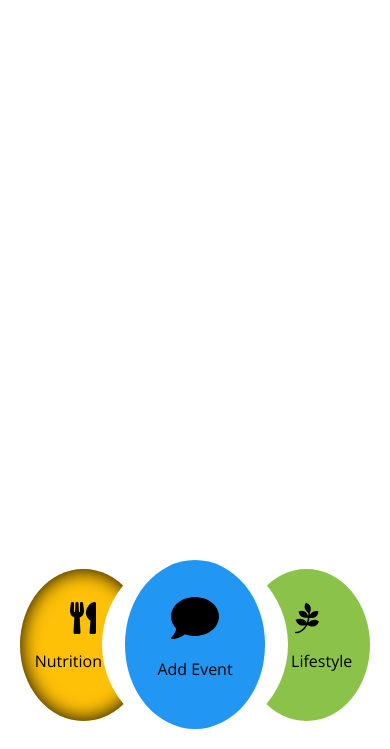
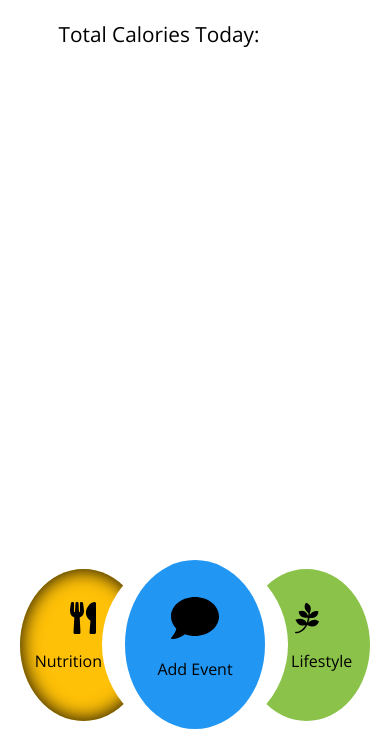
Before and after one commit to ShehryarX/wolfhacks, a website: page index.html in a window 390 px wide. Both pictures are taken after a click on the element "Nutrition". Shown: the part 95-844 px from the top of the page. Drawn offline with nearby package versions, Linux system fonts and the light colour scheme; no server answers.

Commit message:
style changes

```diff
--- a/index.html
+++ b/index.html
@@ -34,6 +34,7 @@
 
 <div class="container">
   <div class="content-container">
+    <div class="fade"></div>
     <div class="content nutrition">
       <h1>Nutrition</h1>
       <!--
@@ -46,10 +47,13 @@
         <p>123</p>
       </div>
       -->
+      <div class="chart">
+        <h3 id="totalCalories">Total Calories Today: </h3>
+        <div>
+          <canvas id="foodChart" width="400" height="400"></canvas>
+        </div>
+      </div>
       <div class="content-list"></div>
-      <div class="chart">
-        <canvas id="foodChart" width="400" height="400"></canvas>
-      </div>
       <div class="spacer"></div>
     </div>
     <div class="content events">
--- a/main.css
+++ b/main.css
@@ -46,7 +46,7 @@ html, body, .container {
   height: 30vh;
   border-radius: 50%;
   position: relative;
-  z-index: 2;
+  z-index: 4;
 }
 
 .tab.left {
@@ -55,6 +55,7 @@ html, body, .container {
   width: 25vh;
   border-radius: 50%;
   margin-right: -5vh;
+  z-index: 2;
 }
 
 .tab.left h3 {
@@ -67,6 +68,7 @@ html, body, .container {
   width: 25vh;
   border-radius: 50%;
   margin-left: -5vh;
+  z-index: 2;
 }
 
 .tab.right h3 {
@@ -79,7 +81,7 @@ html, body, .container {
   width: 33vh;
   border-radius: 50%;
   background: #fff;
-  z-index: 1;
+  z-index: 3;
 }
 
 .tab.selected {
@@ -103,12 +105,13 @@ html, body, .container {
   overflow-x: hidden;
 }
 
-.content-container::before {
-  content: "";
+.fade {
   width: 100%;
   height: 100%;
-  position: absolute;
+  position: fixed;
   background: linear-gradient( rgba(255, 255, 255, 0) 50%, #fff);
+  z-index: 1;
+  pointer-events: none;
 }
 
 .content h1 {
@@ -157,6 +160,12 @@ html, body, .container {
   float: left;
 }
 
+.content.nutrition h3 {
+  font-family: 'Open Sans';
+  font-size: 1.3rem;
+  font-weight: normal;
+}
+
 .chart {
   width: 30vw;
   float: right;
@@ -173,7 +182,7 @@ html, body, .container {
 
 
 
-@media only screen and (max-width: 600px) {
+@media only screen and (max-width: 720px) {
   .tab h3 {
     font-size: 1.2rem;
   }
@@ -210,6 +219,18 @@ html, body, .container {
 
   .content {
     height: 72vh;
+  }
+
+  .content.nutrition .content-list {
+    width: 80vw;
+    float: none;
+    margin: auto;
+  }
+
+  .chart {
+    width: 70vw;
+    float: none;
+    margin: auto;
   }
 }
 
--- a/script.js
+++ b/script.js
@@ -122,6 +122,7 @@ function updateNutrition(food) {
     calorieCounter += food[j].calories;
     nameLabels.push('');
     calorieLabels.push(calorieCounter);
+    $("#totalCalories").html("Total Calories Today: " + calorieCounter);
   }
 
   var foodCtx = document.getElementById("foodChart").getContext('2d');
```
